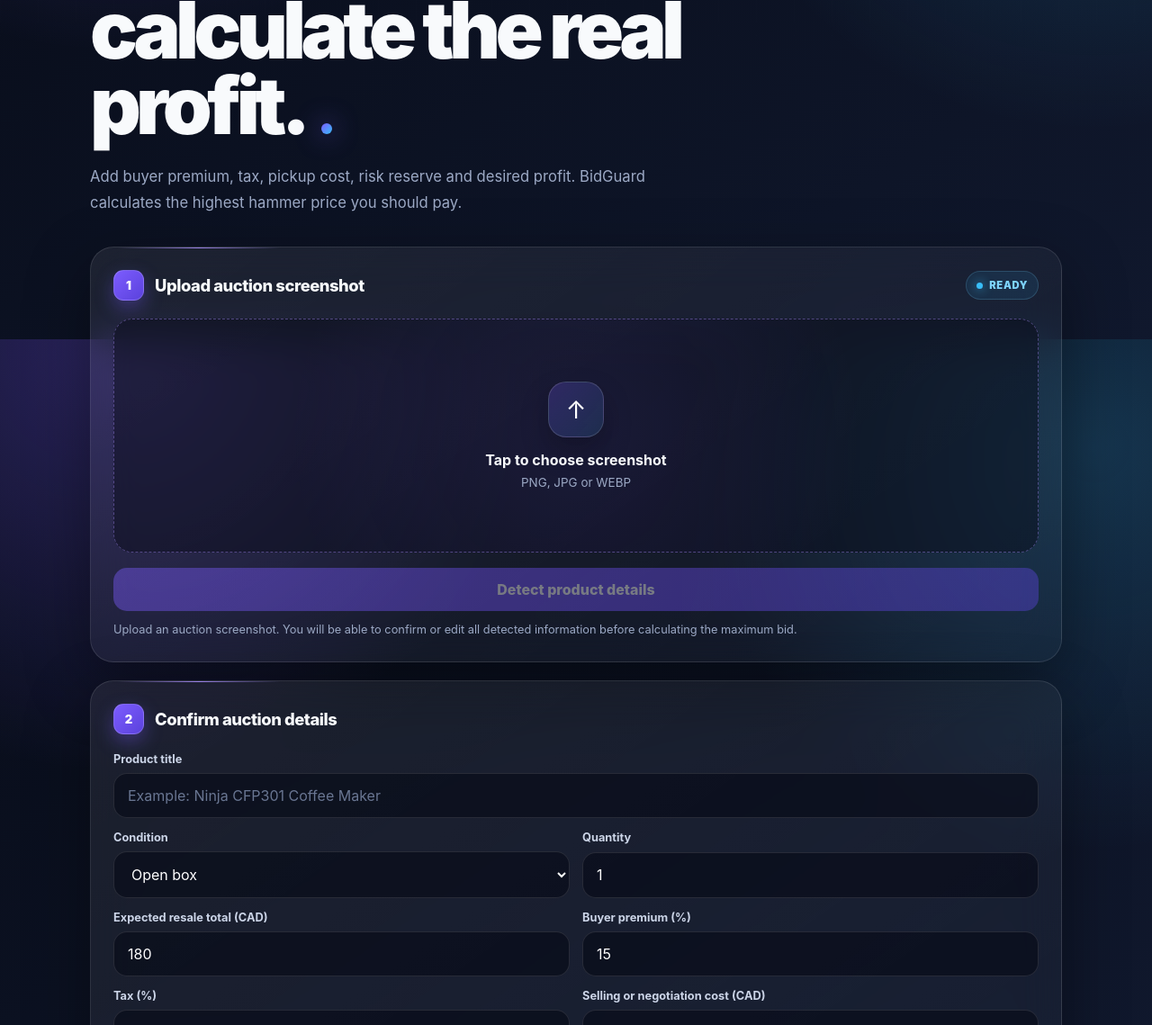
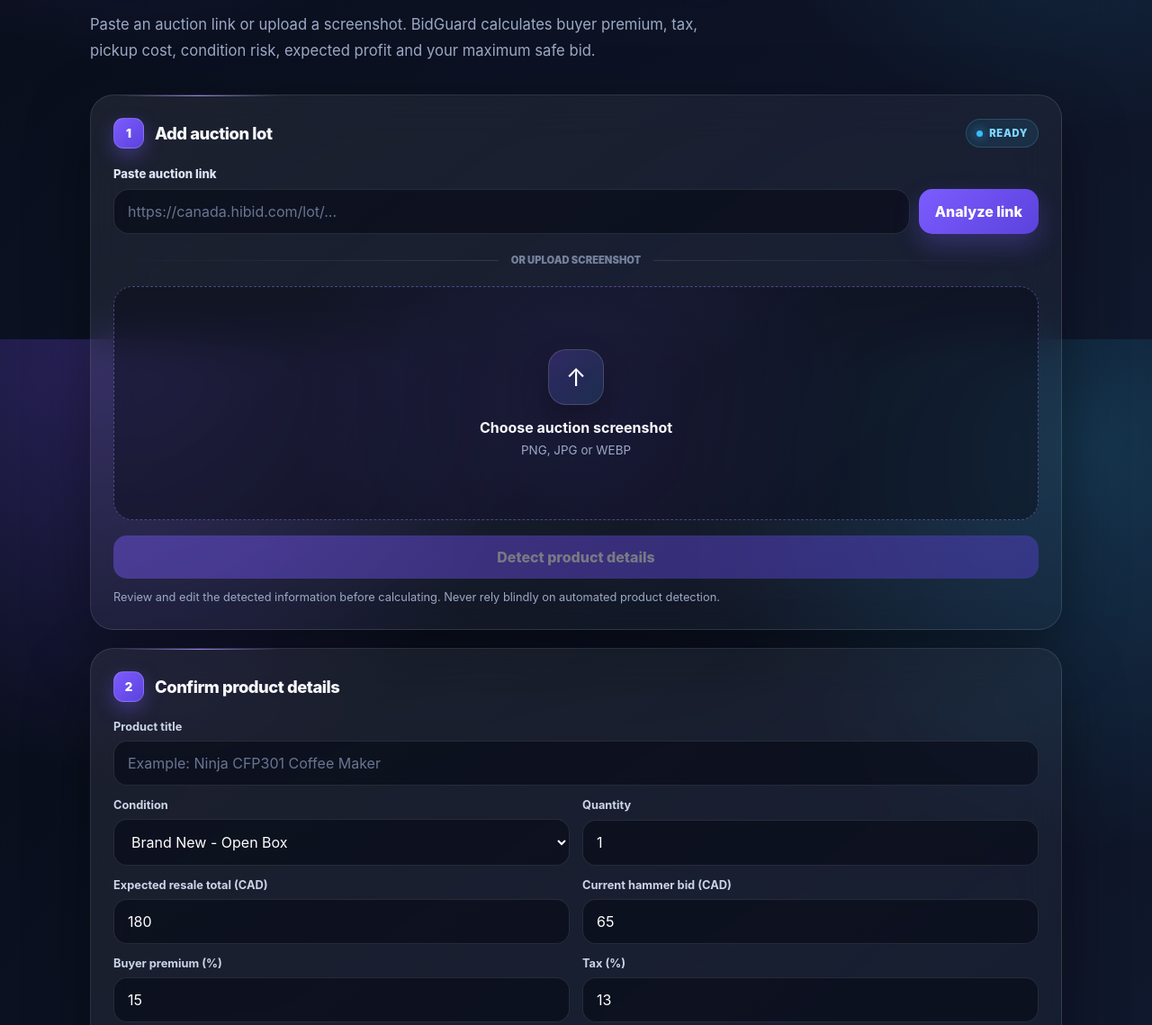
Before and after one commit to ranveerskh/Auction, a plain HTML site: page index.html in a window 1280 px wide. Shown: the part 423-1562 px from the top of the page at 90% size. Drawn offline with Linux system fonts and the light colour scheme.

Commit message:
Refactor index.html for improved clarity and structure
Updated various sections of the index.html file to improve content clarity and structure, including changes to headings, labels, and button texts.

```diff
--- a/index.html
+++ b/index.html
@@ -8,7 +8,7 @@
     content="width=device-width, initial-scale=1.0"
   />
 
-  <meta name="theme-color" content="#111827" />
+  <meta name="theme-color" content="#070b17" />
 
   <title>BidGuard — Auction Profit Analyzer</title>
 
@@ -16,12 +16,17 @@
 </head>
 
 <body>
+
   <main class="page-shell">
 
     <!-- Header -->
     <header class="topbar">
+
       <div>
-        <p class="eyebrow">Auction Profit Analyzer</p>
+        <p class="eyebrow">
+          Auction Profit Analyzer
+        </p>
+
         <h1>BidGuard</h1>
       </div>
 
@@ -32,31 +37,41 @@
       >
         History
       </button>
+
     </header>
 
-    <!-- Intro -->
+
+    <!-- Hero -->
     <section class="hero">
+
       <p class="hero-kicker">
         Know your maximum safe bid before you buy.
       </p>
 
       <h2>
-        Upload a lot screenshot and calculate the real profit.
+        Stop guessing. Bid with confidence.
       </h2>
 
       <p class="hero-copy">
-        Add buyer premium, tax, pickup cost, risk reserve and desired profit.
-        BidGuard calculates the highest hammer price you should pay.
+        Paste an auction link or upload a screenshot.
+        BidGuard calculates buyer premium, tax, pickup cost,
+        condition risk, expected profit and your maximum safe bid.
       </p>
+
     </section>
 
-    <!-- Screenshot upload -->
+
+    <!-- Step 1 -->
     <section class="card">
 
       <div class="section-heading">
+
         <div>
           <span class="step-badge">1</span>
-          <h3>Upload auction screenshot</h3>
+
+          <h3>
+            Add auction lot
+          </h3>
         </div>
 
         <span
@@ -65,22 +80,68 @@
         >
           Ready
         </span>
+
       </div>
 
+
+      <!-- Auction link -->
+      <div class="link-upload-box">
+
+        <label for="auctionLink">
+          Paste auction link
+        </label>
+
+        <div class="link-input-row">
+
+          <input
+            id="auctionLink"
+            type="url"
+            placeholder="https://canada.hibid.com/lot/..."
+            autocomplete="off"
+          />
+
+          <button
+            id="analyzeLinkBtn"
+            class="primary-btn"
+            type="button"
+          >
+            Analyze link
+          </button>
+
+        </div>
+
+      </div>
+
+
+      <div class="upload-divider">
+        <span>OR UPLOAD SCREENSHOT</span>
+      </div>
+
+
+      <!-- Screenshot upload -->
       <label
         class="upload-zone"
         id="uploadZone"
+        for="screenshotInput"
       >
+
         <input
           id="screenshotInput"
           type="file"
-          accept="image/*"
+          accept="image/png, image/jpeg, image/webp"
           hidden
         />
 
         <div id="uploadPrompt">
-          <strong>Tap to choose screenshot</strong>
-          <span>PNG, JPG or WEBP</span>
+
+          <strong>
+            Choose auction screenshot
+          </strong>
+
+          <span>
+            PNG, JPG or WEBP
+          </span>
+
         </div>
 
         <img
@@ -88,7 +149,9 @@
           alt="Auction screenshot preview"
           hidden
         />
+
       </label>
+
 
       <button
         id="detectBtn"
@@ -100,57 +163,104 @@
       </button>
 
       <p class="helper-text">
-        Upload an auction screenshot. You will be able to confirm or edit
-        all detected information before calculating the maximum bid.
+        Review and edit the detected information before calculating.
+        Never rely blindly on automated product detection.
       </p>
 
     </section>
 
-    <!-- Auction details -->
+
+    <!-- Step 2 -->
     <section class="card">
 
       <div class="section-heading">
+
         <div>
           <span class="step-badge">2</span>
-          <h3>Confirm auction details</h3>
+
+          <h3>
+            Confirm product details
+          </h3>
         </div>
+
       </div>
+
 
       <div class="form-grid">
 
+        <!-- Product title -->
         <label class="field field-span-2">
+
           <span>Product title</span>
 
           <input
             id="productTitle"
             type="text"
             placeholder="Example: Ninja CFP301 Coffee Maker"
+            autocomplete="off"
           />
+
         </label>
 
+
+        <!-- Condition -->
         <label class="field">
+
           <span>Condition</span>
 
           <select id="condition">
-            <option value="new">
-              New / Sealed
+
+            <option value="brand_new_sealed">
+              Brand New - Sealed
             </option>
 
-            <option value="open_box" selected>
-              Open box
+            <option
+              value="brand_new_open_box"
+              selected
+            >
+              Brand New - Open Box
             </option>
 
-            <option value="used">
-              Used
+            <option value="new_adjusted_quantity">
+              New (Adjusted Quantity)
             </option>
 
-            <option value="unknown">
-              Unknown
+            <option value="new_with_defects">
+              New with Defects
             </option>
+
+            <option value="excellent">
+              Excellent
+            </option>
+
+            <option value="best_before_grocery">
+              Best Before (Grocery)
+            </option>
+
+            <option value="good">
+              Good
+            </option>
+
+            <option value="fair">
+              Fair
+            </option>
+
+            <option value="heavily_used">
+              Heavily Used
+            </option>
+
+            <option value="for_parts_only">
+              For Parts Only
+            </option>
+
           </select>
+
         </label>
 
+
+        <!-- Quantity -->
         <label class="field">
+
           <span>Quantity</span>
 
           <input
@@ -160,9 +270,13 @@
             step="1"
             value="1"
           />
+
         </label>
 
+
+        <!-- Expected resale -->
         <label class="field">
+
           <span>Expected resale total (CAD)</span>
 
           <input
@@ -172,9 +286,29 @@
             step="0.01"
             value="180"
           />
+
         </label>
 
+
+        <!-- Current bid -->
         <label class="field">
+
+          <span>Current hammer bid (CAD)</span>
+
+          <input
+            id="currentBid"
+            type="number"
+            min="0"
+            step="0.01"
+            value="65"
+          />
+
+        </label>
+
+
+        <!-- Buyer premium -->
+        <label class="field">
+
           <span>Buyer premium (%)</span>
 
           <input
@@ -184,9 +318,13 @@
             step="0.01"
             value="15"
           />
+
         </label>
 
+
+        <!-- Tax -->
         <label class="field">
+
           <span>Tax (%)</span>
 
           <input
@@ -196,9 +334,13 @@
             step="0.01"
             value="13"
           />
+
         </label>
 
+
+        <!-- Selling cost -->
         <label class="field">
+
           <span>Selling or negotiation cost (CAD)</span>
 
           <input
@@ -208,9 +350,13 @@
             step="0.01"
             value="18"
           />
+
         </label>
 
+
+        <!-- Pickup -->
         <label class="field">
+
           <span>Pickup or fuel cost (CAD)</span>
 
           <input
@@ -220,9 +366,13 @@
             step="0.01"
             value="7"
           />
+
         </label>
 
+
+        <!-- Risk -->
         <label class="field">
+
           <span>Condition risk reserve (CAD)</span>
 
           <input
@@ -232,9 +382,13 @@
             step="0.01"
             value="15"
           />
+
         </label>
 
+
+        <!-- Desired profit -->
         <label class="field">
+
           <span>Desired profit (CAD)</span>
 
           <input
@@ -244,21 +398,11 @@
             step="0.01"
             value="50"
           />
-        </label>
 
-        <label class="field">
-          <span>Current hammer bid (CAD)</span>
-
-          <input
-            id="currentBid"
-            type="number"
-            min="0"
-            step="0.01"
-            value="65"
-          />
         </label>
 
       </div>
+
 
       <button
         id="calculateBtn"
@@ -270,7 +414,8 @@
 
     </section>
 
-    <!-- Result -->
+
+    <!-- Results -->
     <section
       class="result-card"
       id="resultCard"
@@ -278,12 +423,17 @@
     >
 
       <div class="result-top">
+
         <div>
-          <p class="eyebrow">Recommendation</p>
+
+          <p class="eyebrow">
+            Bid recommendation
+          </p>
 
           <h3 id="decisionText">
             READY TO ANALYZE
           </h3>
+
         </div>
 
         <span
@@ -292,43 +442,65 @@
         >
           —
         </span>
+
       </div>
+
 
       <div class="metric-grid">
 
         <article class="metric">
-          <span>Maximum hammer bid</span>
+
+          <span>
+            Maximum hammer bid
+          </span>
 
           <strong id="maxHammer">
             $0.00
           </strong>
+
         </article>
 
+
         <article class="metric">
-          <span>Maximum all-in cost</span>
+
+          <span>
+            Maximum all-in cost
+          </span>
 
           <strong id="maxAllIn">
             $0.00
           </strong>
+
         </article>
 
+
         <article class="metric">
-          <span>Current all-in cost</span>
+
+          <span>
+            Current all-in cost
+          </span>
 
           <strong id="currentAllIn">
             $0.00
           </strong>
+
         </article>
 
+
         <article class="metric">
-          <span>Expected profit now</span>
+
+          <span>
+            Expected profit now
+          </span>
 
           <strong id="expectedProfit">
             $0.00
           </strong>
+
         </article>
 
       </div>
+
 
       <div class="result-actions">
 
@@ -337,7 +509,7 @@
           class="secondary-btn"
           type="button"
         >
-          Copy max bid
+          Copy maximum bid
         </button>
 
         <button
@@ -350,25 +522,35 @@
 
       </div>
 
+
       <p
         class="formula-note"
         id="formulaNote"
       >
-        Enter details above to calculate your safe bid.
+        Enter or confirm the auction details to calculate your safe bid.
       </p>
 
     </section>
 
-    <!-- Saved history -->
+
+    <!-- History -->
     <section
       class="card hidden"
       id="historyPanel"
     >
 
       <div class="section-heading">
+
         <div>
-          <span class="step-badge">✓</span>
-          <h3>Saved analyses</h3>
+
+          <span class="step-badge">
+            ✓
+          </span>
+
+          <h3>
+            Saved analyses
+          </h3>
+
         </div>
 
         <button
@@ -376,19 +558,24 @@
           class="text-btn"
           type="button"
         >
-          Clear
+          Clear history
         </button>
+
       </div>
+
 
       <div
         id="historyList"
         class="history-list"
-      ></div>
+      >
+      </div>
 
     </section>
 
   </main>
 
+
   <script src="app.js"></script>
+
 </body>
 </html>
```
